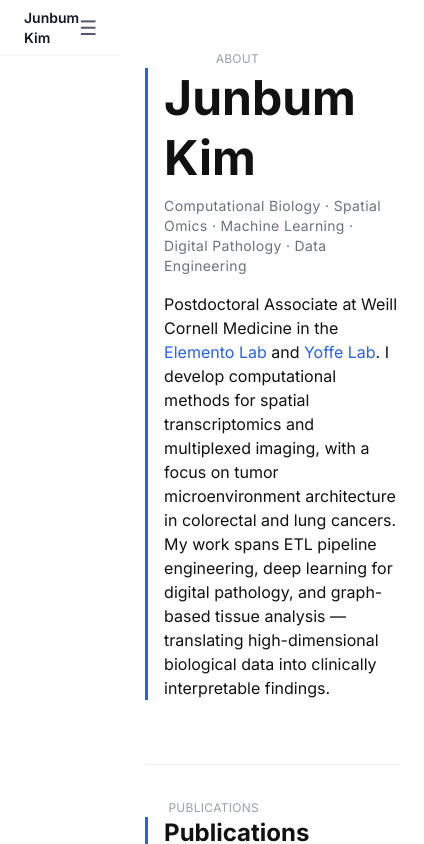
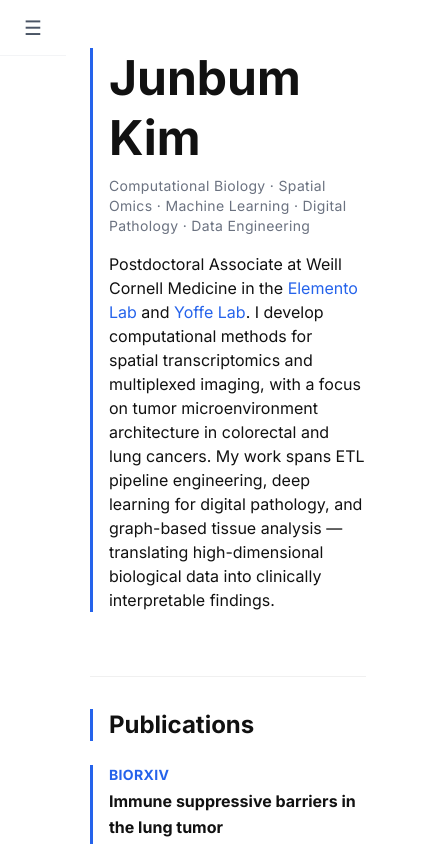
Before and after one commit to jkim810/jkim810.github.io, a Next.js app: page / in a window 390 px wide. Shown: the top 844 px of the page, 424 px wide, since content can reach past the window. Built offline with nearby package versions, Linux system fonts and the light colour scheme.

Commit message:
fix: hide margin column on mobile, remove name from mobile nav

```diff
--- a/components/EditorialGrid.tsx
+++ b/components/EditorialGrid.tsx
@@ -9,7 +9,7 @@ export function EditorialGrid({ marginContent, children }: EditorialGridProps) {
   return (
     <div className="grid grid-cols-1 md:grid-cols-[130px_1fr] gap-0">
       {/* Left margin column */}
-      <div className="overflow-hidden whitespace-nowrap text-ellipsis max-w-[130px] text-right pr-4 text-sm text-gray-400 md:block">
+      <div className="hidden md:block overflow-hidden whitespace-nowrap text-ellipsis max-w-[130px] text-right pr-4 text-sm text-gray-400">
         {marginContent}
       </div>
       {/* Right content column with spine */}
--- a/components/MobileNav.tsx
+++ b/components/MobileNav.tsx
@@ -10,7 +10,6 @@ export function MobileNav({ onOpenMenu }: MobileNavProps) {
       className="lg:hidden sticky top-0 z-40 h-14 bg-white border-b border-gray-100 flex items-center justify-between px-6"
       aria-label="Mobile navigation"
     >
-      <span className="font-semibold text-sm text-gray-900">Junbum Kim</span>
       <button
         onClick={onOpenMenu}
         aria-label="Open menu"
```
